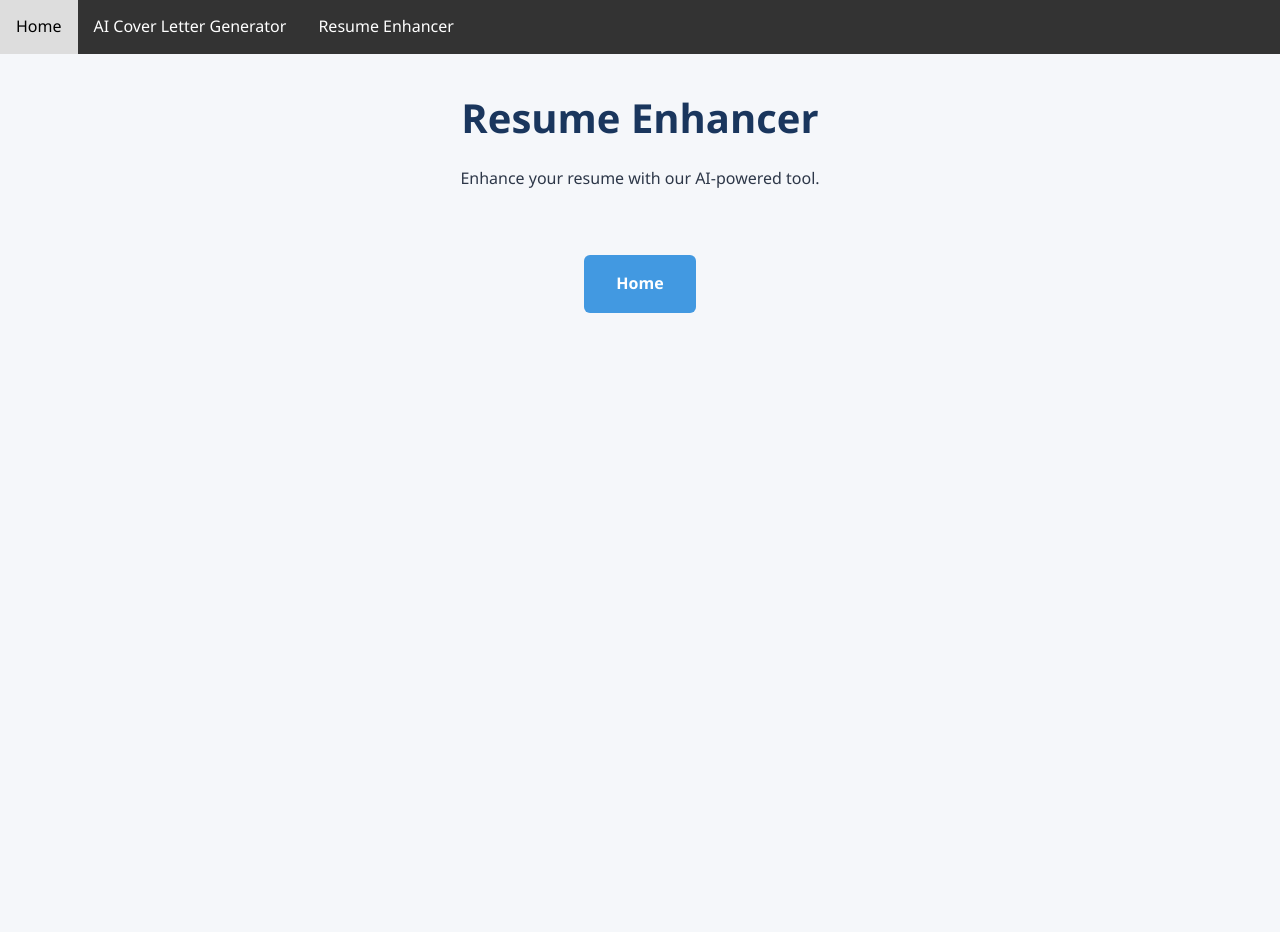
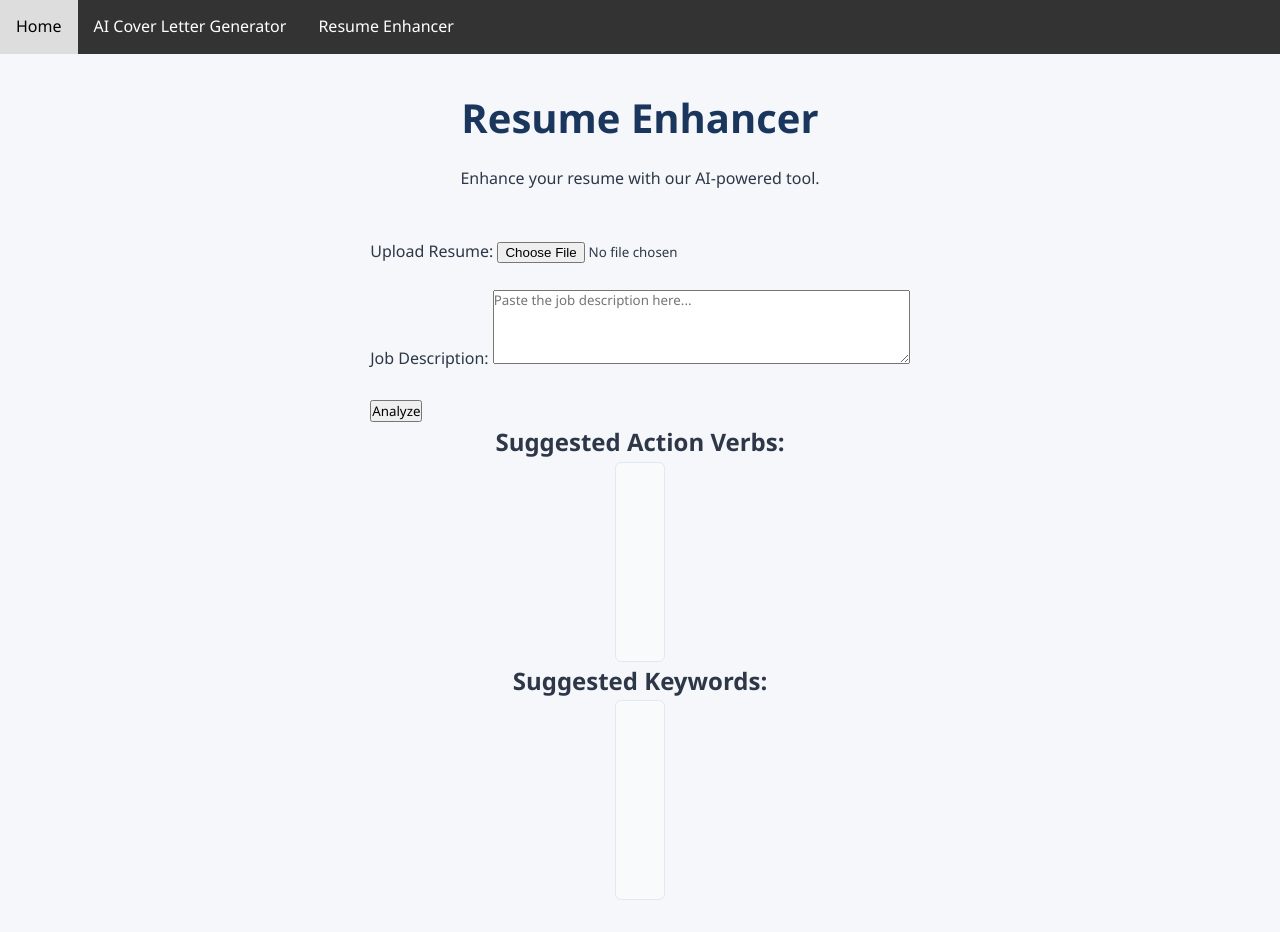
Before and after one commit to AyeshaC123/NextGenHire, a Flask app: page /resume_enhancer in a window 1280 px wide. Before the commit the page ends 313 px from the top, so only its background shows below. Run offline with Flask 3, Linux system fonts and the light colour scheme.

Commit message:
resume enhancer initial idea

```diff
--- a/gemini_program/server.py
+++ b/gemini_program/server.py
@@ -61,6 +61,42 @@ def extract_text_from_pdf(file):
         return text
     except Exception as e:
         return f"An error occurred while reading the PDF: {e}"
+
+# ========================
+#  Weak Verb Identification
+# ========================
+def suggest_stronger_verbs(text):
+    """
+    Identifies weak verbs in the text and suggests stronger alternatives.
+    """
+    weak_verbs = {
+        "is": ["demonstrates", "establishes", "exemplifies"],
+        "was": ["demonstrated", "established", "exemplified"],
+        "are": ["demonstrate", "establish", "exemplify"],
+        "were": ["demonstrated", "established", "exemplified"],
+        "have": ["possess", "utilize", "incorporate"],
+        "had": ["possessed", "utilized", "incorporated"],
+        "helped": ["assisted", "supported", "facilitated"],
+        "made": ["created", "developed", "generated"],
+        "did": ["executed", "performed", "accomplished"],
+        "said": ["articulated", "conveyed", "expressed"],
+        "went": ["progressed", "advanced", "transitioned"],
+        "got": ["obtained", "acquired", "achieved"],
+        "knew": ["understood", "recognized", "perceived"],
+        "thought": ["believed", "assumed", "concluded"],
+        "felt": ["experienced", "sensed", "detected"],
+        "saw": ["observed", "witnessed", "noticed"],
+        "heard": ["listened", "attended", "overheard"]
+    }
+
+    suggested_verbs = []
+    for weak_verb, alternatives in weak_verbs.items():
+        if weak_verb in text.lower():
+            suggested_verbs.append({
+                "weak_verb": weak_verb,
+                "alternatives": alternatives
+            })
+    return suggested_verbs
 
 # ========================
 #  Technical Skills Extraction
@@ -208,8 +244,38 @@ def cover_letter_generator():
 # ========================
 #  Resume Enhancer Page
 # ========================
-@app.route("/resume_enhancer")
+@app.route("/resume_enhancer", methods=['GET', 'POST'])
 def resume_enhancer():
+    if request.method == 'POST':
+        if 'resume' not in request.files:
+            return render_template('resume_enhancer.html', error='No resume file uploaded')
+
+        resume_file = request.files['resume']
+        if resume_file.filename == '':
+            return render_template('resume_enhancer.html', error='No resume file selected')
+
+        job_description = request.form.get('job_description')
+        if not job_description:
+            return render_template('resume_enhancer.html', error='No job description provided')
+
+        try:
+            resume_text = extract_text_from_pdf(resume_file)
+            suggested_verbs = suggest_stronger_verbs(resume_text)
+
+            job_description_skills = extract_technical_skills(job_description)
+            resume_skills = extract_technical_skills(resume_text)
+            missing_skills = job_description_skills.difference(resume_skills)
+            suggested_keywords = list(missing_skills)
+
+            return render_template(
+                "resume_enhancer.html",
+                suggested_verbs=suggested_verbs,
+                suggested_keywords=suggested_keywords
+            )
+
+        except Exception as e:
+            return render_template("resume_enhancer.html", error=str(e))
+
     return render_template("resume_enhancer.html")
 
 # ========================
--- a/gemini_program/templates/resume_enhancer.html
+++ b/gemini_program/templates/resume_enhancer.html
@@ -67,6 +67,14 @@
             background-color: #ddd;
             color: black;
         }
+        .generated-content {
+            background: #f8fafc;
+            padding: 1.5rem;
+            border-radius: 6px;
+            border: 1px solid #e2e8f0;
+            min-height: 200px;
+            white-space: pre-line;
+        }
     </style>
 </head>
 <body>
@@ -81,7 +89,37 @@
             <p>Enhance your resume with our AI-powered tool.</p>
         </header>
         <main class="main-content">
-            <a href="/" class="link-button">Home</a>
+            <form method="post" enctype="multipart/form-data">
+                <label for="resume">Upload Resume:</label>
+                <input type="file" id="resume" name="resume"><br><br>
+
+                <label for="job_description">Job Description:</label>
+                <textarea id="job_description" name="job_description" rows="4" cols="50" placeholder="Paste the job description here..."></textarea><br><br>
+
+                <button type="submit" class="button">Analyze</button>
+            </form>
+
+            <h2>Suggested Action Verbs:</h2>
+            <div class="generated-content" id="action_verbs">
+                {% if suggested_verbs %}
+                    <ul>
+                        {% for verb in suggested_verbs %}
+                            <li>{{ verb.weak_verb }}: {{ verb.alternatives|join(', ') }}</li>
+                        {% endfor %}
+                    </ul>
+                {% endif %}
+            </div>
+
+            <h2>Suggested Keywords:</h2>
+            <div class="generated-content" id="keywords">
+                {% if suggested_keywords %}
+                    <ul>
+                        {% for keyword in suggested_keywords %}
+                            <li>{{ keyword }}</li>
+                        {% endfor %}
+                    </ul>
+                {% endif %}
+            </div>
         </main>
     </div>
 </body>
```
